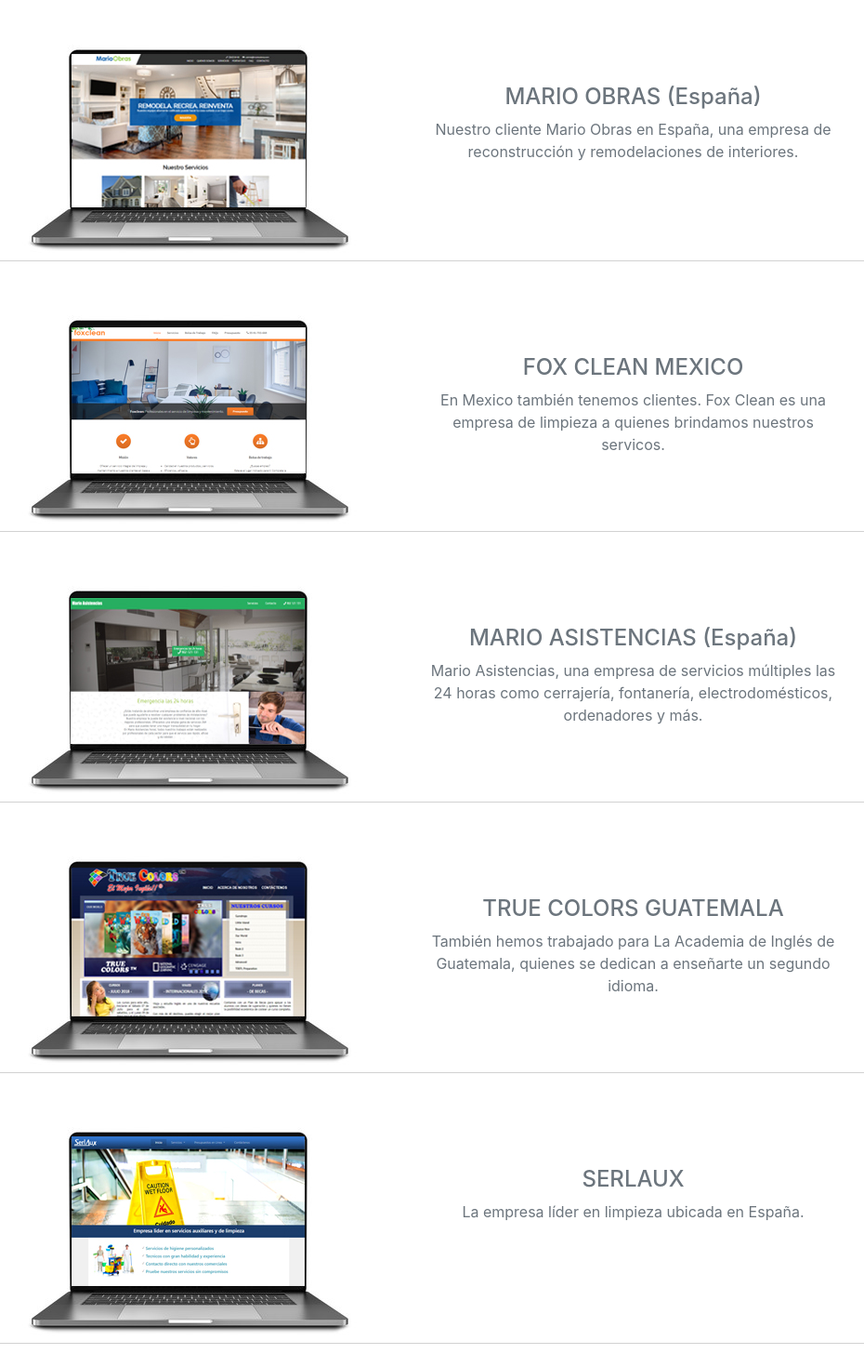
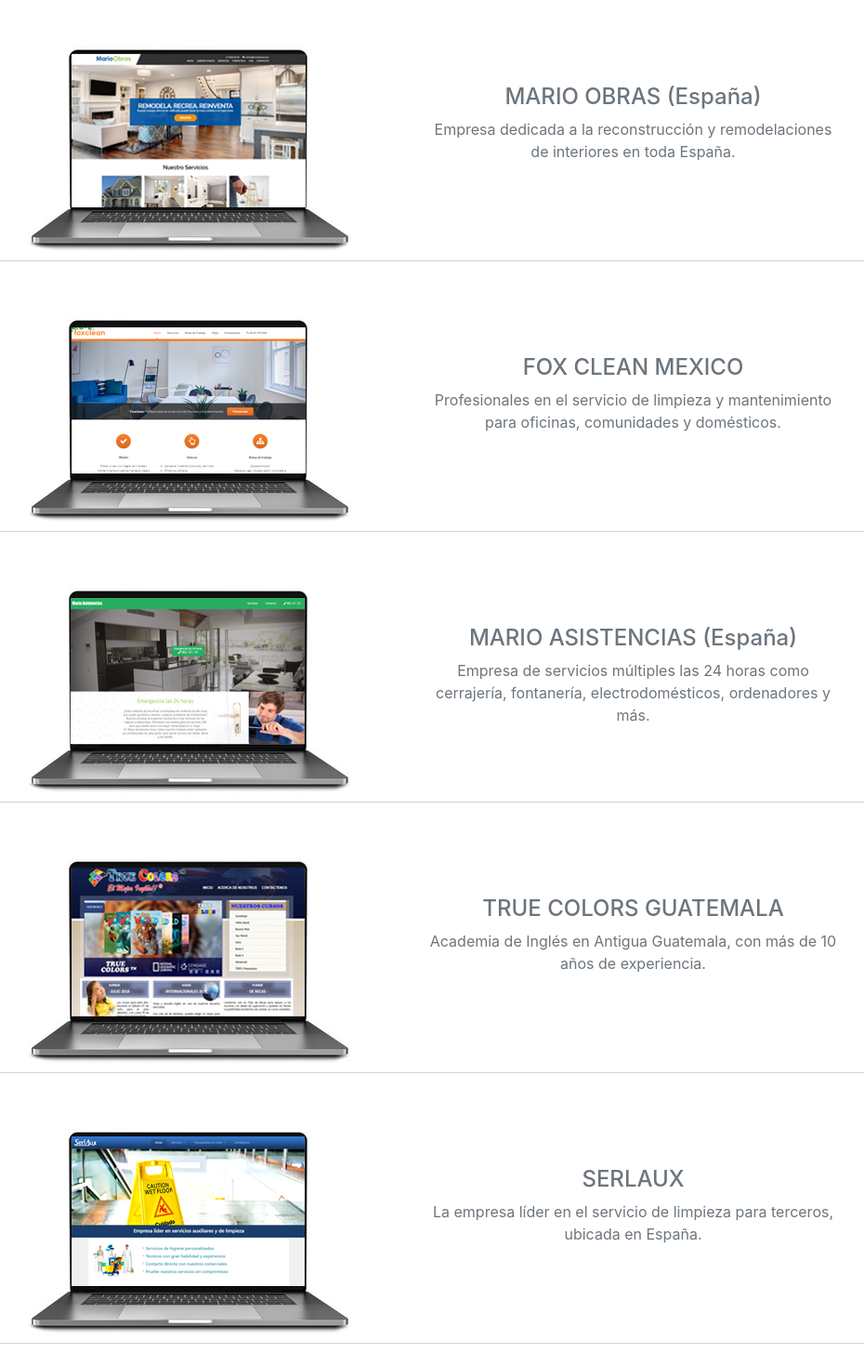
Before and after one commit to hugoqui/iqstudio, an Angular app: page /clients in a window 1280 px wide. Shown: the part 500-1970 px from the top of the page at 93% size, without its empty margins (101-1031 px from the left). Built offline with nearby package versions, Linux system fonts and the light colour scheme.

Commit message:
detalles

```diff
--- a/src/app/clients/clients.component.html
+++ b/src/app/clients/clients.component.html
@@ -8,8 +8,8 @@
     <div class="col-md-5">
       <div class="d-none d-sm-block" style="height: 50px"></div>
       <h4 class="text-secondary text-center">MARIO OBRAS (España)</h4>
-      <p class="text-secondary">Nuestro cliente Mario Obras en España, una empresa de reconstrucción
-        y remodelaciones de interiores.</p>
+      <p class="text-secondary">Empresa dedicada a la reconstrucción
+        y remodelaciones de interiores en toda España.</p>
     </div>
   </div>
 
@@ -22,8 +22,8 @@
     <div class="col-md-5">
       <div class="d-none d-sm-block" style="height: 50px"></div>
       <h4 class="text-secondary text-center">FOX CLEAN MEXICO</h4>
-      <p class="text-secondary">En Mexico también tenemos clientes. Fox Clean es una empresa de limpieza
-        a quienes brindamos nuestros servicos.</p>
+      <p class="text-secondary">Profesionales en el servicio de limpieza y mantenimiento para oficinas,
+        comunidades y domésticos.</p>
     </div>
   </div>
 
@@ -36,7 +36,7 @@
     <div class="col-md-5">
       <div class="d-none d-sm-block" style="height: 50px"></div>
       <h4 class="text-secondary text-center">MARIO ASISTENCIAS (España)</h4>
-      <p class="text-secondary">Mario Asistencias, una empresa de servicios
+      <p class="text-secondary">Empresa de servicios
         múltiples las 24 horas como cerrajería, fontanería, electrodomésticos, ordenadores y más.
       </p>
     </div>
@@ -52,8 +52,7 @@
       <div class="d-none d-sm-block" style="height: 50px"></div>
       <h4 class="text-secondary text-center">TRUE COLORS GUATEMALA</h4>
       <p class="text-secondary">
-        También hemos trabajado para La Academia de Inglés de Guatemala,
-        quienes se dedican a enseñarte un segundo idioma.
+        Academia de Inglés en Antigua Guatemala, con más de 10 años de experiencia.
       </p>
     </div>
   </div>
@@ -69,7 +68,7 @@
       <div class="d-none d-sm-block" style="height: 50px"></div>
       <h4 class="text-secondary text-center">SERLAUX</h4>
       <p class="text-secondary">
-        La empresa líder en limpieza ubicada en España.
+        La empresa líder en el servicio de limpieza para terceros, ubicada en España.
       </p>
     </div>
   </div>
@@ -84,10 +83,9 @@
       <div class="d-none d-sm-block" style="height: 50px"></div>
       <h4 class="text-secondary text-center">IGLESIA LA SENDA ANTIGUA (Estados Unidos)</h4>
       <p class="text-secondary">
-        Iglesia Cristiana La Senda Antigua, ubicada en los Ángeles California.
+        Iglesia Cristiana La Senda Antigua con servicio de streaming, ubicada en los Ángeles California.
       </p>
     </div>
   </div>
 
-
 </main>
--- a/src/app/home/home.component.html
+++ b/src/app/home/home.component.html
@@ -1,9 +1,13 @@
+<meta name="description" content="iQ Studio, provee una amplia gama de productos y servicios relacionados
+  con el ámbito digita. Desde cración de Sitios Web, Aplicaciones; hasta la toma de Fotos y Video Profesional,
+  y gafetes de identificación para empresas y centros educativos." />
+
 <main class="container">
   <div>
-    <h1 class="text-center cris">iQ Studio </h1>
+    <h1 class="text-center cris">iQ Studio Guatemala</h1>
     <h5 class="text-center text-secondary">
       Bienvenido al portal de iQ Studio. <br> Para nosotros es importante su comodidad, por eso le ofrecemos
-      servicios capacitados de desarrollo <br> y diseño web de aplicaciones y publibicidad adaptado y optimizado para
+      servicios capacitados de desarrollo <br> y diseño web de aplicaciones y publicidad adaptado y optimizado para
       todos los dispositivos.
     </h5>
   </div>
@@ -53,7 +57,7 @@
       <h1 class="cris1 text-primary fas fa-hand-holding-heart"></h1>
       <h4 class="text-secondary">PASIÓN Y COMPROMISO</h4>
       <p class="text-secondary">
-        Nuestra mayor satisfacción es poder ver la satisfacción de cada uno de nuestros clientes, al poder
+        Nuestra mayor complacencia es poder ver la satisfacción de cada uno de nuestros clientes, al poder
         ofrecerles soluciones eficaces, en donde se evidencia nuestro compromiso.
       </p>
     </div>
@@ -77,9 +81,9 @@
   <div class="col-md-5 text-justify text-white" [@scrollAnimation]="state">
     <h2>Acerca de Nosotros</h2>
     <p class="text-secondary">
-      Somos una empresa joven, dinámica, flexible con muy buen ambiente de trabajo, en la que trabajamos por
-      objetivos; lo que nos poermise estar
-      en continuo crecimiento con oportunidades para desarrollarse profesionalmente.
+      Somos una dinámica y flexible con muy buen ambiente de trabajo, en la que nos enfocamos en
+      objetivos; lo que nos permite estar
+      en continuo crecimiento, con oportunidades para desarrollarse profesionalmente.
     </p>
     <p class="text-secondary">
       Nuestro principal objetivo es captar y potenciales clientes para las empresas con las que trabajamos.
--- a/src/app/products/products.component.html
+++ b/src/app/products/products.component.html
@@ -1,3 +1,9 @@
+<meta name="description" content="iQ Studio, creación de software y aplicaciones.
+Diseño Web Guatemala. Sistema de Control de Inventario. Foto Estudio, Fotografía
+para eventos, edición y creación de videos.
+Carnet en PVC, Gafete de identificación, Credenciales.
+Control de Asistencia
+" />
 
 <div class="container text-center">
   <div >
--- a/src/app/services/services.component.html
+++ b/src/app/services/services.component.html
@@ -1,3 +1,9 @@
+<meta name="description" content="iQ Studio, creación de software y aplicaciones.
+Diseño Web Guatemala. Sistema de Control de Inventario. Foto Estudio, Fotografía
+para eventos, edición y creación de videos.
+Carnet en PVC, Gafete de identificación, Credenciales.
+Control de Asistencia
+" />
 <main class="container">
   <div class="row">
     <div class="col-md-6">
--- a/src/index.html
+++ b/src/index.html
@@ -3,7 +3,10 @@
 
 <head>
   <meta charset="utf-8">
-  <title>iQ Studio</title>
+  <title>iQ Studio - Diseño Web</title>
+  <meta name="description" content="iQ Studio, provee una amplia gama de productos y servicios relacionados
+  con el ámbito digita. Desde cración de Sitios Web, Aplicaciones; hasta la toma de Fotos y Video Profesional,
+  y gafetes de identificación para empresas y centros educativos." />
   <base href="/">
 
   <meta name="viewport" content="width=device-width, initial-scale=1">
```
